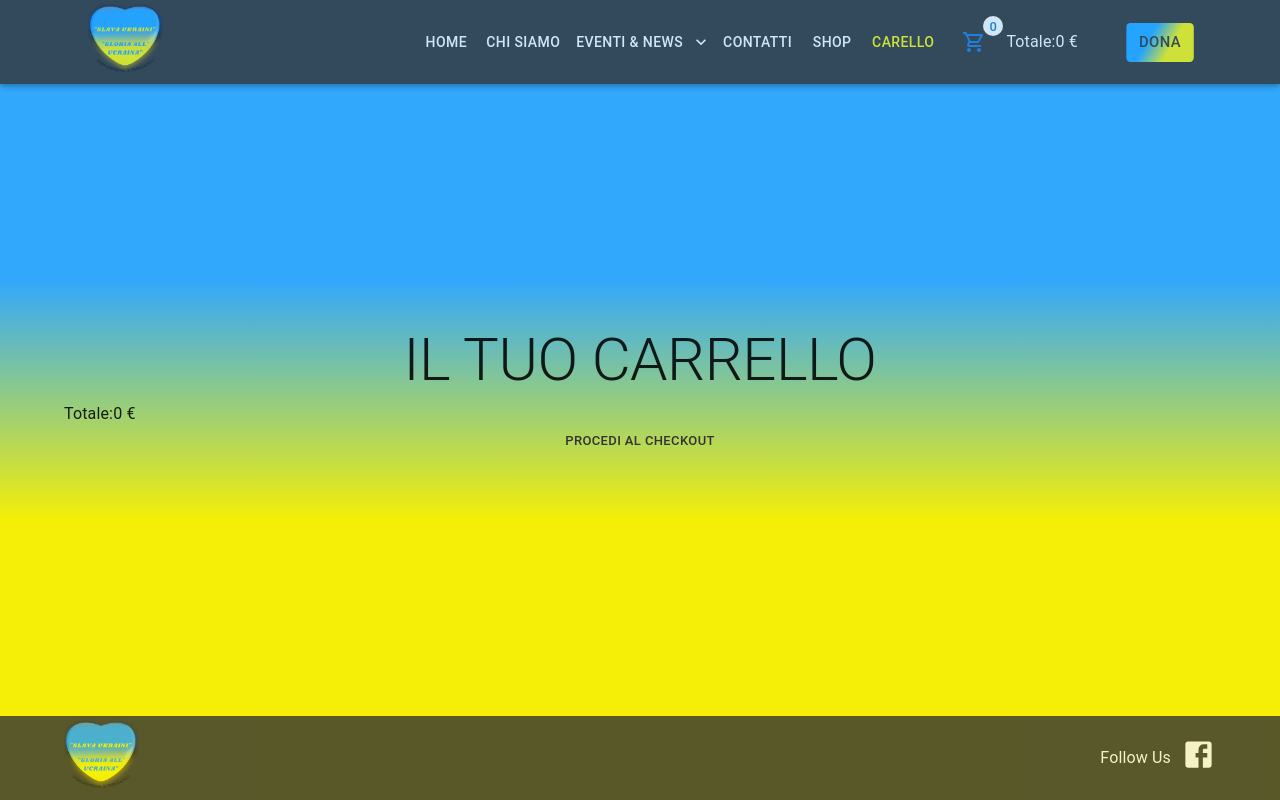
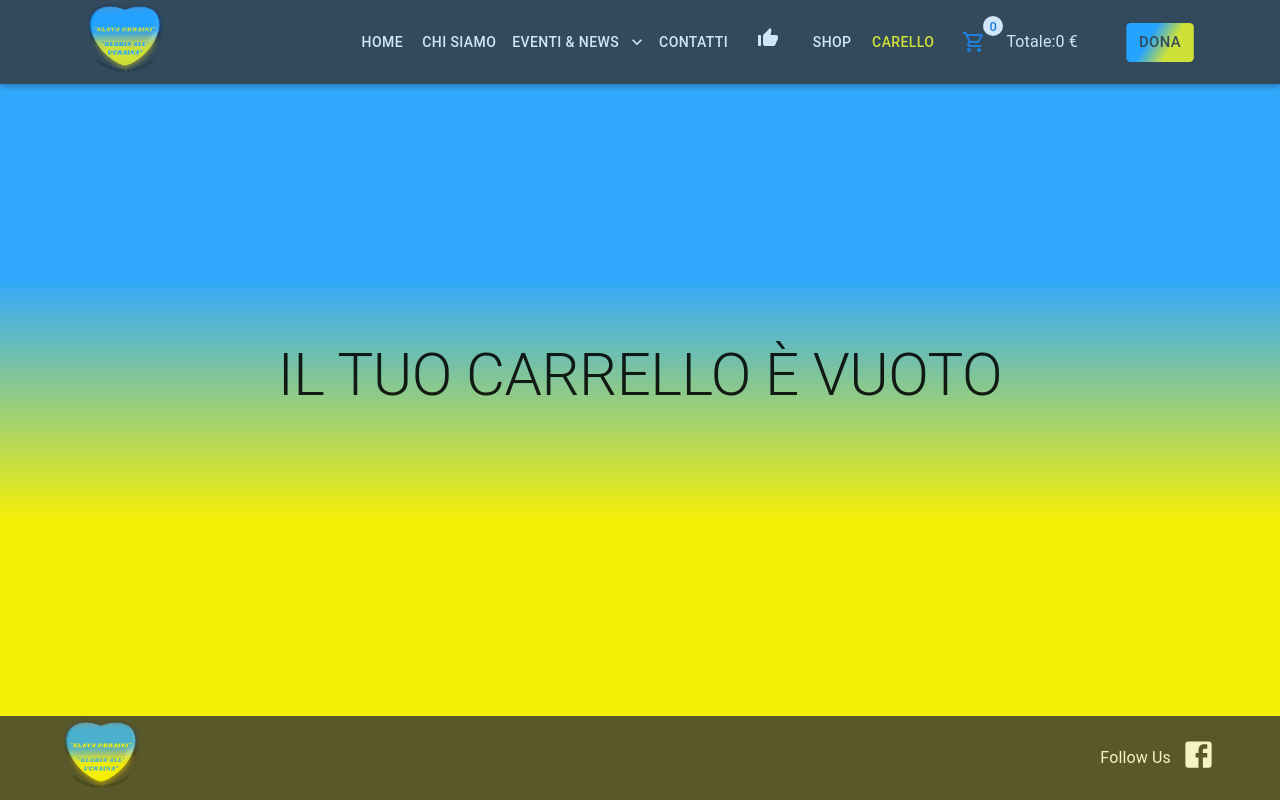
Before and after one commit to KDaniyil/slava-ukraini, a React (Create React App) app: page /cart in a window 1280 px wide. Built offline with nearby package versions, Linux system fonts and the light colour scheme.

Commit message:
add favorite page and check for empty Cart

```diff
--- a/src/components/Menu/Menu.tsx
+++ b/src/components/Menu/Menu.tsx
@@ -4,6 +4,7 @@ import { NavLink } from 'react-router-dom'
 import DropdownMenu from './DropdownMenu'
 import './Menu.scss'
 import MenuItem from './MenuItem'
+import ThumbUpAltIcon from '@mui/icons-material/ThumbUpAlt';
 
 const Menu = () => {
     return (
@@ -12,6 +13,7 @@ const Menu = () => {
             <MenuItem to="/about-us">CHI SIAMO</MenuItem>
             <DropdownMenu/>
             <MenuItem to="/contacts">CONTATTI</MenuItem>
+            <MenuItem to="/favorites"><ThumbUpAltIcon /></MenuItem>
             <MenuItem to="/shop">SHOP</MenuItem>
             <MenuItem to="/cart">CARELLO</MenuItem>
             <CartHeader />
--- a/src/container/App/App.tsx
+++ b/src/container/App/App.tsx
@@ -15,6 +15,7 @@ import Donation from 'pages/Donation/Donation'
 import CheckoutPage from 'pages/Checkout/CheckoutPage'
 import ProductPage from 'pages/Product/ProductPage'
 import CategoryPage from 'pages/CategoryPage/CategoryPage'
+import ThumbPage from 'pages/ThumbPage/ThumbPage'
 
 type Props = {}
 
@@ -40,6 +41,7 @@ const App = (props: Props) => {
                         element={<CategoryPage />}
                     />
                     <Route path="contacts" element={<Contacts />} />
+                    <Route path="favorites" element={<ThumbPage />} />
                     <Route path="shop" element={<Shopping />} />
                     <Route path="products/:id" element={<ProductPage />} />
                     <Route path="cart" element={<CartPage />} />
--- a/src/pages/CartPage/CartPage.tsx
+++ b/src/pages/CartPage/CartPage.tsx
@@ -4,13 +4,16 @@ import CartProductListItemExtended from 'components/CartProductList/CartProductL
 import CartTotal from 'components/CartTotal/CartTotal'
 import LinkButton from 'components/LinkButton/LinkButton'
 import PageTitle from 'components/PageTitle/PageTitle'
+import _ from 'lodash'
 import { useAppSelector } from 'redux/hooks'
 import "./CartPage.scss"
 
 const CartPage = () => {
     const productsInCart = useAppSelector((state) => state.productsInCart)
-    return (
-        <Container>
+    const isCartEmpty = _.isEmpty(productsInCart)
+    const renderCart = () => {
+        return(
+            <>
             <PageTitle title="Il tuo carrello" />
             <Grid container spacing={3}>
                 <CartProductList
@@ -20,6 +23,21 @@ const CartPage = () => {
             </Grid>
             <CartTotal productsInCart={productsInCart} />
             <div className='checkout-btn'><LinkButton to={'/checkout'}>Procedi al Checkout</LinkButton></div>
+            </>
+        )
+    }
+    const renderCartEmpty = () => {
+        return(
+            <>
+            <PageTitle title="Il tuo carrello è vuoto" />
+            </>
+        )
+    }
+    return (
+        <Container>
+            {
+                isCartEmpty ? renderCartEmpty() : renderCart()
+            }
         </Container>
     )
 }
--- /dev/null
+++ b/src/pages/ThumbPage/ThumbPage.tsx
@@ -0,0 +1,23 @@
+import PostsList from 'components/PostsList/PostsList'
+import { useAppSelector } from 'redux/hooks'
+import { getPostsObject, Post, postsArray } from 'utils/posts'
+
+type Props = {
+    postsObject?: {
+        [id: number]: Post
+    }
+}
+
+const ThumbPage = ({ postsObject = getPostsObject(postsArray) }: Props) => {
+    const isThumb = useAppSelector(
+        (state) => state.postsThumbState)
+        const favoritesArray = postsArray.filter((post) => isThumb[post.id])
+    return (
+        <>
+            <div>{isThumb[1]}</div>
+            <PostsList posts={favoritesArray} />
+        </>
+    )
+}
+
+export default ThumbPage
--- a/src/utils/posts.ts
+++ b/src/utils/posts.ts
@@ -57,7 +57,7 @@ export const postsArray: Post[] = [
 },
 ]
 
-export const getPostsObject = (array:Post[]) => array.reduce((object, product)=>({
+export const getPostsObject = (array:Post[]) => array.reduce((object, post)=>({
     ...object,
-    [product.id]: product,
+    [post.id]: post,
 }),{})
```
